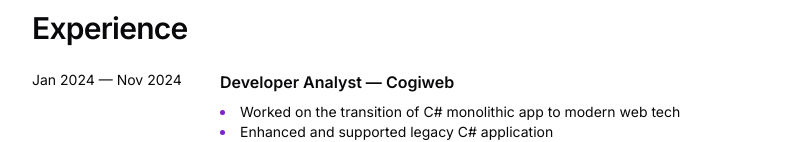
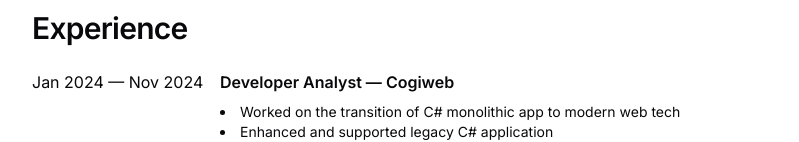
Before and after one commit to mtlaso/portfolio, a Next.js app: page /en in a window 1280 px wide. Shown: the part 662-804 px from the top of the page, without its empty margins (240-1039 px from the left). Built offline with nearby package versions, Linux system fonts and the light colour scheme; a web font is replaced by a local one.

Commit message:
style: alligner elements la section 'Emplois'

```diff
--- a/src/app/[locale]/ui/index/work-section.tsx
+++ b/src/app/[locale]/ui/index/work-section.tsx
@@ -141,7 +141,7 @@ const WorkCard = ({ work }: { work: Work }) => {
 	return (
 		<li className="grid grid-cols-1 sm:grid-cols-4 text-sm gap-2 sm:gap-4">
 			<div className="col-span-1">
-				<p className="capitalize text-sm dark:text-neutral-500">
+				<p className="capitalize text-base dark:text-neutral-500">
 					{startDate} — {endDate}
 				</p>
 			</div>
@@ -152,7 +152,7 @@ const WorkCard = ({ work }: { work: Work }) => {
 						{t(`${itemsTKey}.title`)} — {work.company}
 					</p>
 
-					<ul className="list-disc list-inside marker:text-purple-700">
+					<ul className="list-disc list-inside">
 						{t.raw(`${itemsTKey}.achievements`)?.map((item: string) => (
 							<li
 								className="text-justify text-sm dark:text-neutral-300"
```
